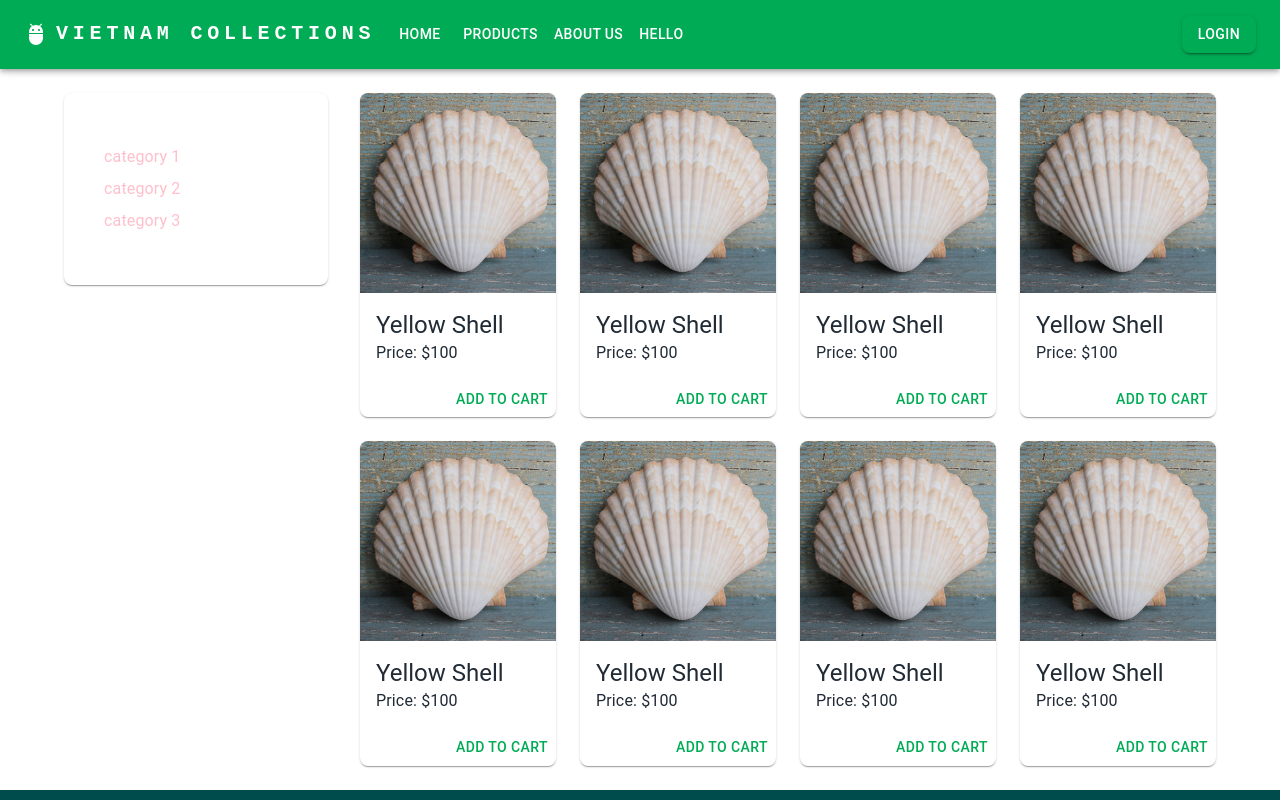
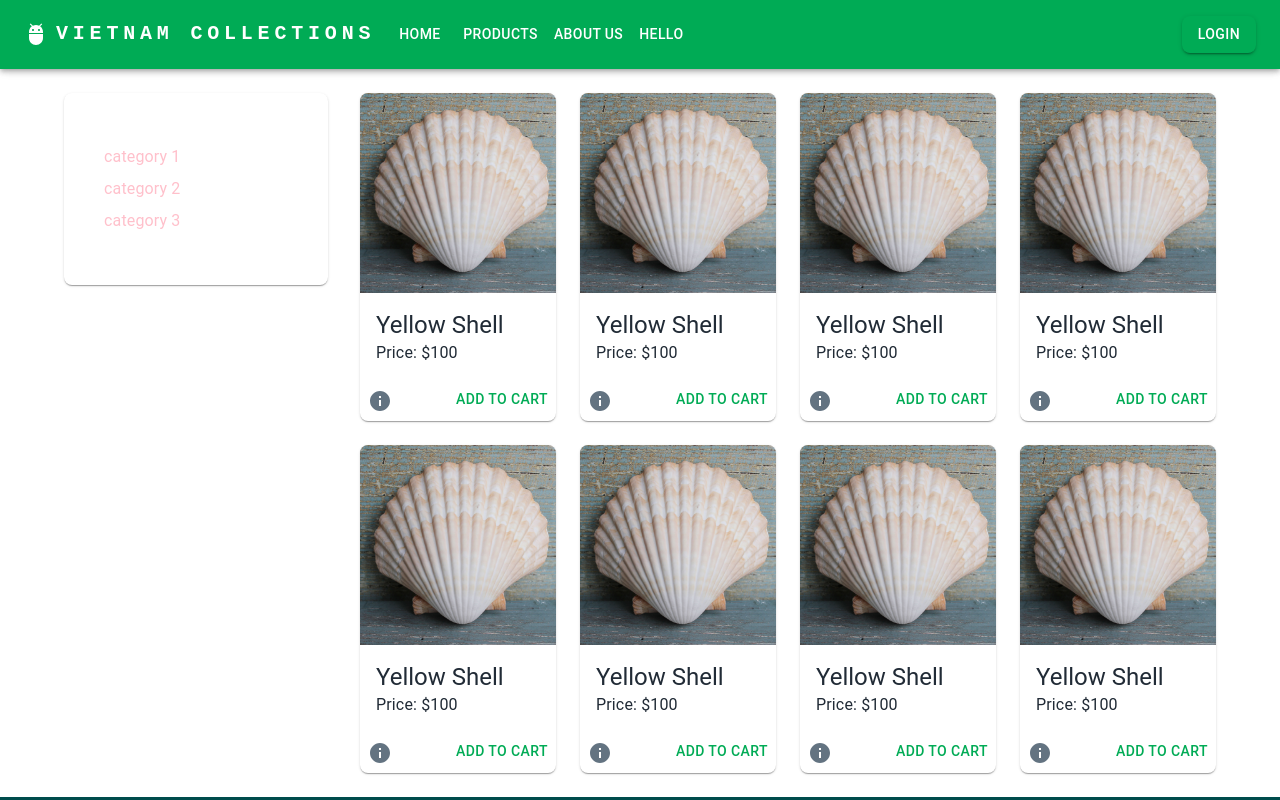
Before and after one commit to TrietB/vietnam-collection, a React (Create React App) app: page /products in a window 1280 px wide. Shown: the top 800 px of the page. Built offline with nearby package versions, Linux system fonts and the light colour scheme.

Commit message:
add quickView

```diff
--- a/src/components/FeatureProducts/FeatureItem.js
+++ b/src/components/FeatureProducts/FeatureItem.js
@@ -9,24 +9,26 @@ import {
   Typography,
 } from "@mui/material";
 
-function FeatureItem(props) {
-  const { img, itemName, price } = props.props;
-  console.log(img);
+function FeatureItem({ item }) {
+  const { img, itemName, price } = item;
+  console.log(item);
+
   return (
-    <Grid item lg={3} md={4} sm={6} xs={6}>
-      <Card>
-        {/* <CardActionArea disableRipple> */}
-        <CardMedia component="img" image={img} src={img} />
-        <CardContent sx={{ bgcolor: "transparent" }}>
-          <Typography variant="h5" component="div">
-            {itemName}
-          </Typography>
-          <Typography>Price: {price}</Typography>
-        </CardContent>
-        <Button sx={{ float: "right" }}>Add to Cart</Button>
-        {/* </CardActionArea> */}
-      </Card>
-    </Grid>
+    // <Grid item lg={3} md={4} sm={6} xs={6}>
+    //   <Card elevation={1}>
+    //     <CardMedia component="img" image={img} src={img} />
+    //     <CardContent sx={{ bgcolor: "transparent" }}>
+    //       <Typography variant="h5" component="div">
+    //         {itemName}
+    //       </Typography>
+    //       <Typography>Price: {price}</Typography>
+    //     </CardContent>
+    //     <Button sx={{ float: "right" }}>Add to Cart</Button>
+    //     <Button>Quickview</Button>
+    //   </Card>
+    // </Grid>
+    <ProductCard item={item} />
+    // <div>hello</div>
   );
 }
 
--- a/src/components/FeatureProducts/FeatureProductList.js
+++ b/src/components/FeatureProducts/FeatureProductList.js
@@ -49,7 +49,11 @@ function FeatureProductList() {
       </Typography>
       <Grid container spacing={3}>
         {collections.map((item) => {
-          return <FeatureItem props={item} />;
+          return (
+            <Grid item lg={3} md={4} sm={6} xs={6}>
+              <FeatureItem item={item} />
+            </Grid>
+          );
         })}
       </Grid>
     </Container>
--- a/src/components/Products/ProductCard.js
+++ b/src/components/Products/ProductCard.js
@@ -7,8 +7,10 @@ import {
   Grid,
   Typography,
   styled,
+  IconButton,
 } from "@mui/material";
 import React from "react";
+import InfoIcon from "@mui/icons-material/Info";
 
 const ResponsiveGrid = styled(Grid)(({ theme }) => ({
   [theme.breakpoints.up("xs")]: {
@@ -33,12 +35,12 @@ const ResponsiveGrid = styled(Grid)(({ theme }) => ({
 
 console.log(ResponsiveGrid);
 
-function ProductCard(props) {
-  const { img, itemName, price } = props.props;
+function ProductCard({ item }) {
+  const { img, itemName, price } = item;
   console.log(price);
   // console.log(props.img, props.itemName, props.itemPrice);
   return (
-    <ResponsiveGrid item xs={12} sm={6} md={4} lg={3}>
+    // <ResponsiveGrid item xs={12} sm={6} md={4} lg={3}>
     <Card sx={{ maxWidth: "100%", margin: "auto" }}>
       {/* <CardActionArea disableRipple> */}
       <CardMedia component="img" height="200" width="500px" image={img} />
@@ -50,8 +52,12 @@ function ProductCard(props) {
       </CardContent>
       <Button sx={{ float: "right" }}>Add to Cart</Button>
       {/* </CardActionArea> */}
+      {/* <Button>Quickview</Button> */}
+      <IconButton>
+        <InfoIcon />
+      </IconButton>
     </Card>
-    </ResponsiveGrid>
+    // </ResponsiveGrid>
   );
 }
 
--- a/src/components/Products/Products.js
+++ b/src/components/Products/Products.js
@@ -79,7 +79,11 @@ function Products() {
           >
             {collections.map((item) => {
               console.log(item);
-              return <ProductCard props={item}></ProductCard>;
+              return (
+                <Grid item xs={12} sm={6} md={4} lg={3}>
+                  <ProductCard item={item}></ProductCard>
+                </Grid>
+              );
             })}
           </Grid>
         </Grid>
```
Also changed, not shown: src/components/Products/ProductQuickView.js (added, +7 -0 lines), src/pages/HomePage.js (+0 -36 lines). Lines whose indentation alone changed are shown as unchanged.
